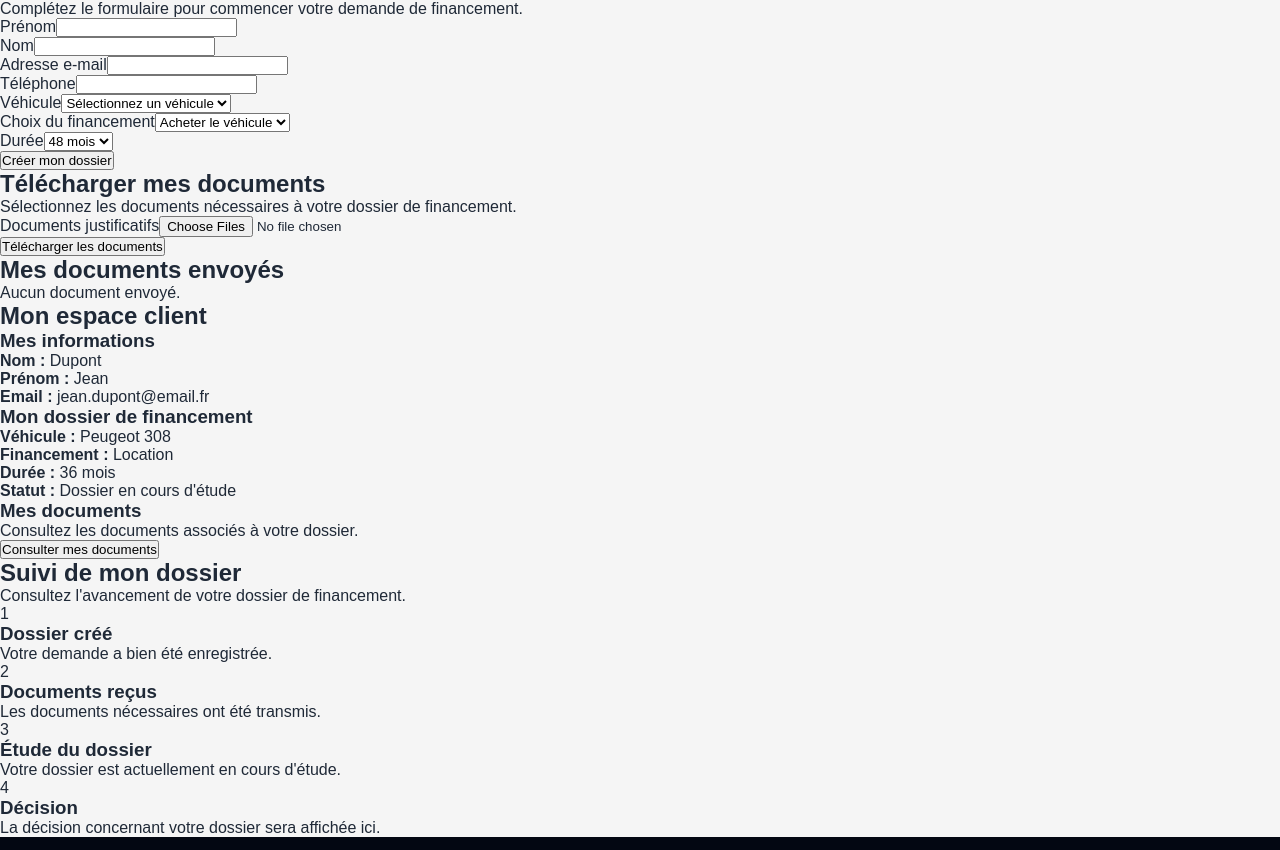
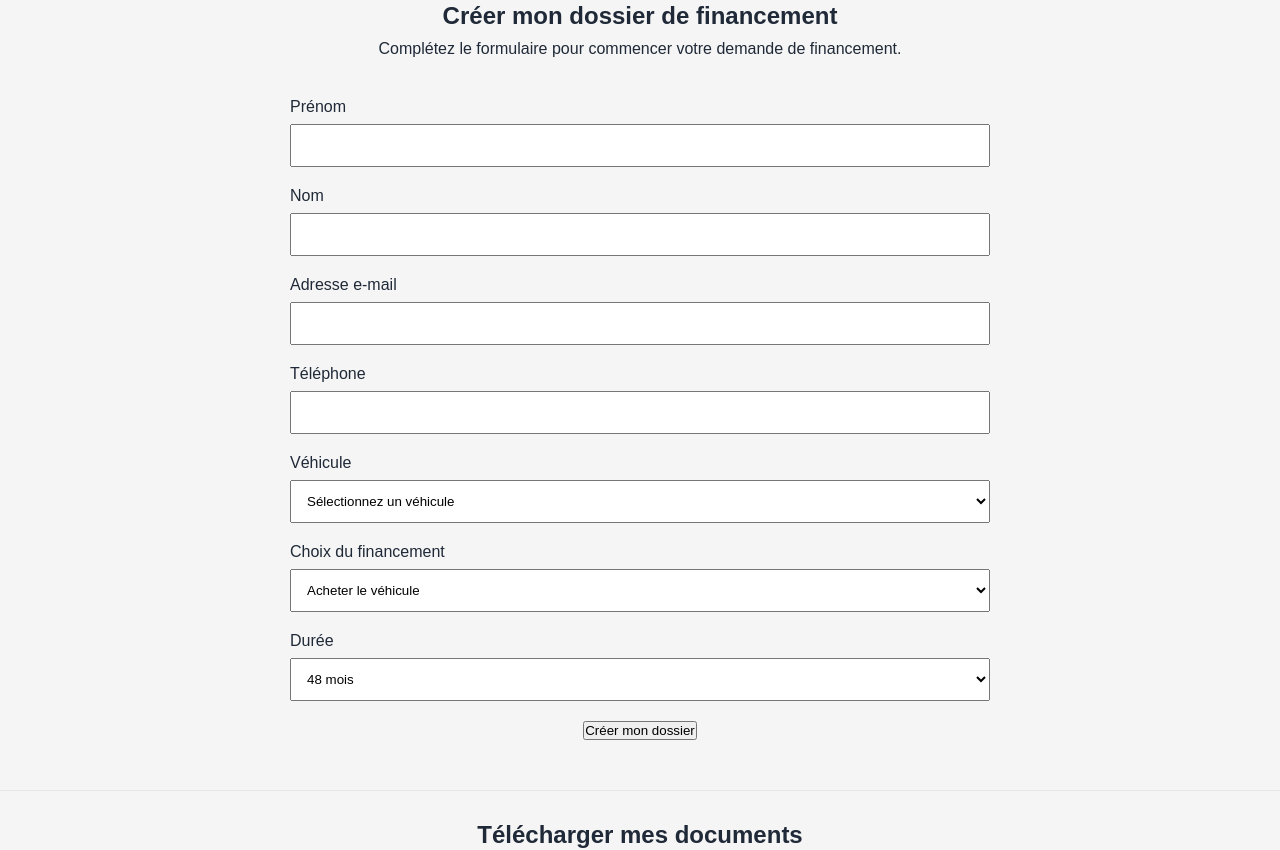
Before and after one commit to NicolascrenFr/M-Motors, a React (Vite) app in the folder frontend/: page / in a window 1280 px wide. Shown: the part 1760-2610 px from the top of the page. Built offline with nearby package versions, Linux system fonts and the light colour scheme.

Commit message:
feat(ui): améliorer l'interface utilisateur

```diff
--- a/frontend/src/App.css
+++ b/frontend/src/App.css
@@ -206,6 +206,196 @@
   line-height: 1.6;
 }
 
+/* FORMULAIRE DE FINANCEMENT */
+
+.financing-form {
+  max-width: 900px;
+  margin: 0 auto;
+  padding: 20px;
+}
+
+.financing-form h2 {
+  text-align: center;
+  margin-bottom: 15px;
+}
+
+.financing-form > p {
+  text-align: center;
+  margin-bottom: 30px;
+}
+
+.form-group {
+  max-width: 700px;
+  margin: 0 auto 20px;
+}
+
+.form-group label {
+  display: block;
+  margin-bottom: 8px;
+  text-align: left;
+}
+
+.form-group input,
+.form-group select {
+  width: 100%;
+  padding: 12px;
+  box-sizing: border-box;
+}
+
+.financing-button {
+  display: block;
+  margin: 15px auto 0;
+}
+
+.financing-section {
+  padding: 30px 20px;
+}
+
+.financing-container {
+  max-width: 900px;
+  margin: 0 auto;
+  text-align: center;
+}
+
+.financing-container h2 {
+  margin: 0 0 10px;
+}
+
+.financing-container > p {
+  margin: 0 0 20px;
+}
+
+/* SECTIONS CLIENT */
+
+.documents-section,
+.documents-list-section,
+.client-space-section,
+.dossier-status-section {
+  padding: 30px 20px;
+  text-align: center;
+  border-top: 1px solid #e5e7eb;
+}
+
+.documents-container,
+.client-space-container,
+.dossier-status-container {
+  max-width: 900px;
+  margin: 0 auto;
+}
+
+.documents-container h2,
+.client-space-container h2,
+.dossier-status-container h2 {
+  margin: 0 0 10px;
+}
+
+.documents-container > p,
+.client-space-container > p,
+.dossier-status-container > p {
+  margin: 0 0 20px;
+}
+
+.documents-list,
+.documents-list-section ul {
+  list-style: none;
+  padding: 0;
+  margin: 20px auto 0;
+  max-width: 700px;
+}
+
+.documents-list li,
+.documents-list-section li {
+  padding: 10px 15px;
+  margin-bottom: 8px;
+  border: 1px solid #e5e7eb;
+  border-radius: 6px;
+  text-align: left;
+}
+
+.documents-form {
+  max-width: 700px;
+  margin: 20px auto 0;
+  text-align: center;
+}
+
+.documents-form .form-group {
+  margin: 0 auto 20px;
+}
+
+.documents-form .form-group label {
+  display: block;
+  text-align: center;
+}
+
+.documents-form input[type="file"] {
+  display: inline-block;
+}
+
+/* ESPACE CLIENT */
+
+.client-info,
+.client-dossier,
+.client-documents {
+  max-width: 700px;
+  margin: 20px auto;
+  padding: 20px;
+  border: 1px solid #e5e7eb;
+  border-radius: 8px;
+  text-align: center;
+}
+
+.client-info h3,
+.client-dossier h3,
+.client-documents h3 {
+  margin: 0 0 10px;
+}
+
+.client-info p,
+.client-dossier p {
+  margin: 5px 0;
+}
+
+/* SUIVI DU DOSSIER */
+
+.dossier-status-section {
+  scroll-margin-top: 100px;
+}
+
+.dossier-status {
+  max-width: 700px;
+  margin: 20px auto 0;
+}
+
+.status-step {
+  display: flex;
+  align-items: center;
+  gap: 15px;
+  padding: 15px 20px;
+  margin-bottom: 10px;
+  border: 1px solid #e5e7eb;
+  border-radius: 8px;
+  text-align: left;
+}
+
+.status-step span {
+  display: flex;
+  align-items: center;
+  justify-content: center;
+  width: 35px;
+  height: 35px;
+  border-radius: 50%;
+  background: #e5e7eb;
+  flex-shrink: 0;
+}
+
+.status-step h3 {
+  margin: 0 0 5px;
+}
+
+.status-step p {
+  margin: 0;
+}
+
 /* MODAL */
 
 .modal-overlay {
--- a/frontend/src/App.jsx
+++ b/frontend/src/App.jsx
@@ -31,6 +31,10 @@ function App() {
             <a href="#accueil">Accueil</a>
             <a href="#catalogue">Catalogue</a>
             <a href="#financement">Financement</a>
+            <a href="#documents">Documents</a>
+            <a href="#espace-client">Espace client</a>
+            <a href="#suivi-dossier">Suivi du dossier</a>
+
             <button className="login-button">
               Connexion
             </button>
--- a/frontend/src/components/DossierStatus.jsx
+++ b/frontend/src/components/DossierStatus.jsx
@@ -1,6 +1,9 @@
 function DossierStatus() {
     return (
-      <section className="dossier-status-section">
+    <section
+        id="suivi-dossier"
+        className="dossier-status-section"
+    >
         <div className="dossier-status-container">
           <h2>Suivi de mon dossier</h2>
 
```
